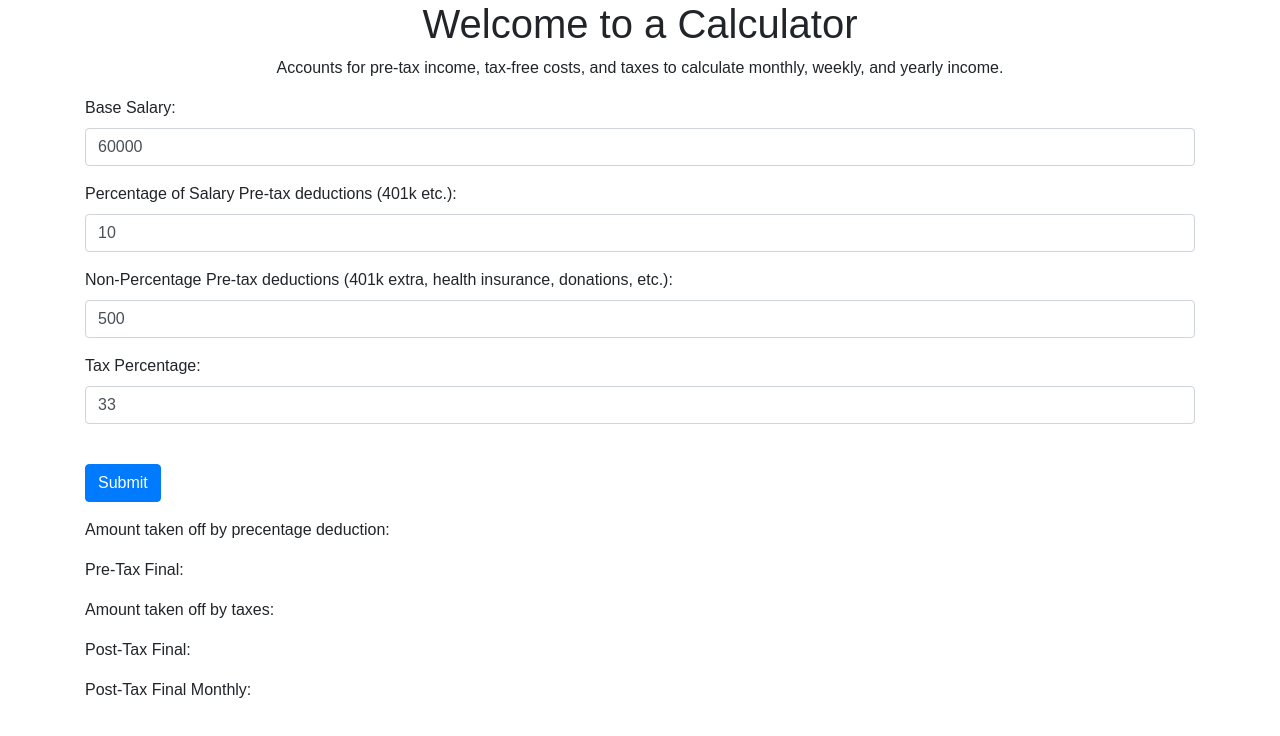
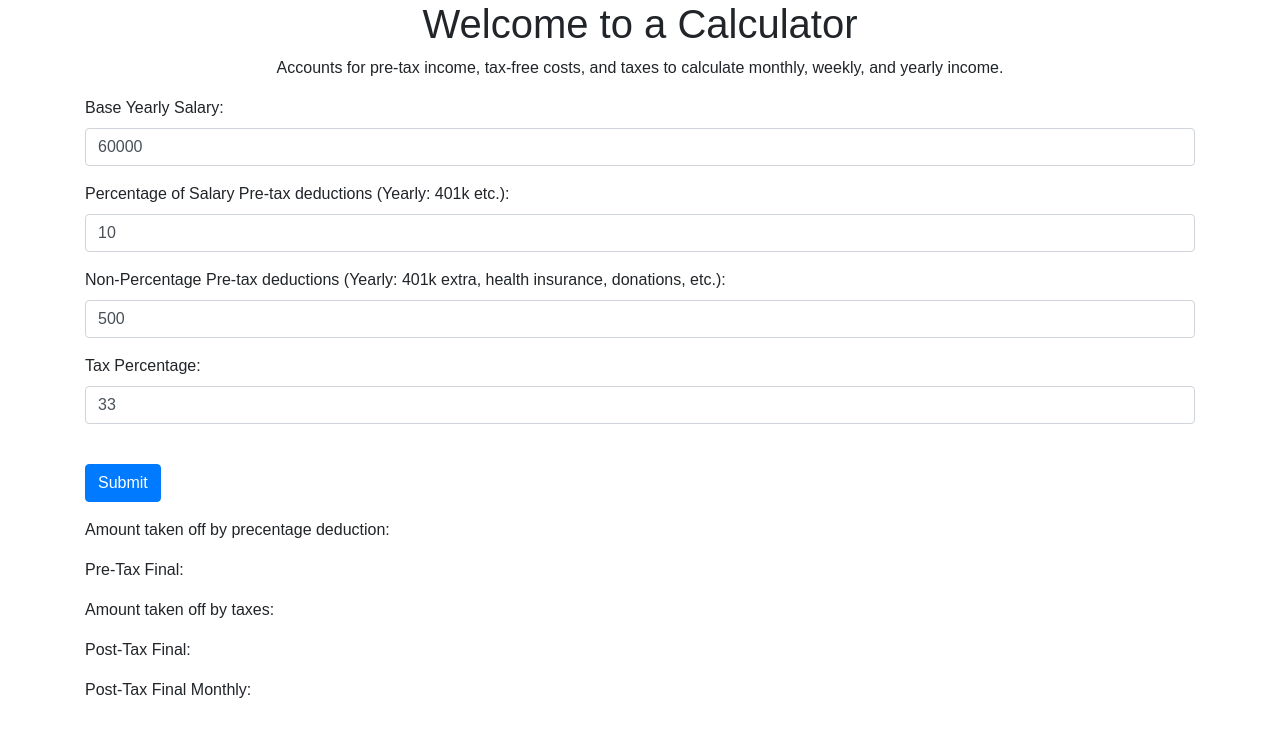
Before and after one commit to jtcanfield/income-calculator, a React (Create React App) app: page / in a window 1280 px wide. Shown: the top 736 px of the page. Built offline with nearby package versions, Linux system fonts and the light colour scheme.

Commit message:
add clarity to labels

```diff
--- a/src/App.js
+++ b/src/App.js
@@ -57,7 +57,7 @@ class App extends Component {
         <form className="form" onSubmit={this.handleFormSubmit}>
           <div className="form-group">
             <label>
-              Base Salary:
+              Base Yearly Salary:
             </label>
             <input type="text" className="form-control"
             onChange={this.updateFromField('base_income')}
@@ -65,7 +65,7 @@ class App extends Component {
           </div>
           <div className="form-group">
             <label>
-              Percentage of Salary Pre-tax deductions (401k etc.):
+              Percentage of Salary Pre-tax deductions (Yearly: 401k etc.):
             </label>
             <input type="text" className="form-control"
             onChange={this.updateFromField('pre_tax_percentage_deduct')}
@@ -73,7 +73,7 @@ class App extends Component {
           </div>
           <div className="form-group">
             <label>
-              Non-Percentage Pre-tax deductions (401k extra, health insurance, donations, etc.):
+              Non-Percentage Pre-tax deductions (Yearly: 401k extra, health insurance, donations, etc.):
             </label>
             <input type="text" className="form-control"
             onChange={this.updateFromField('pre_tax_deduct')}
```
